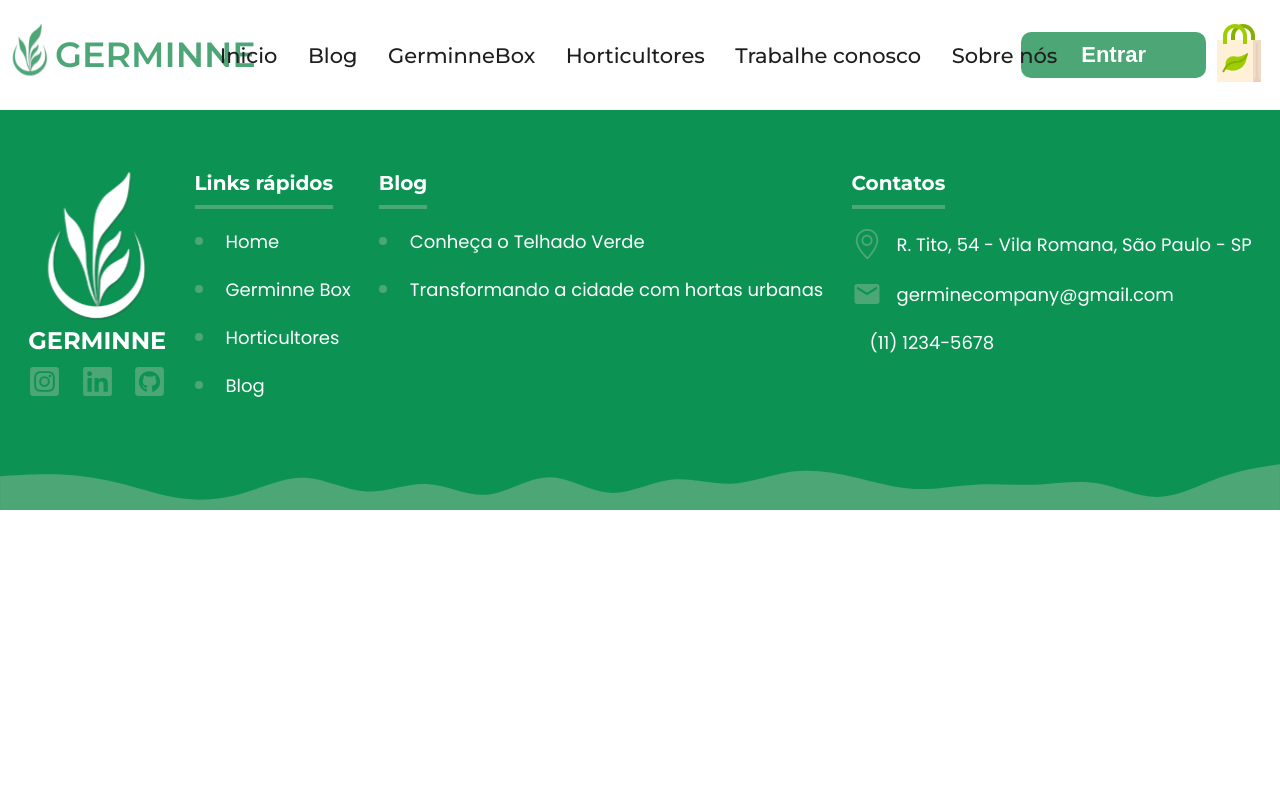
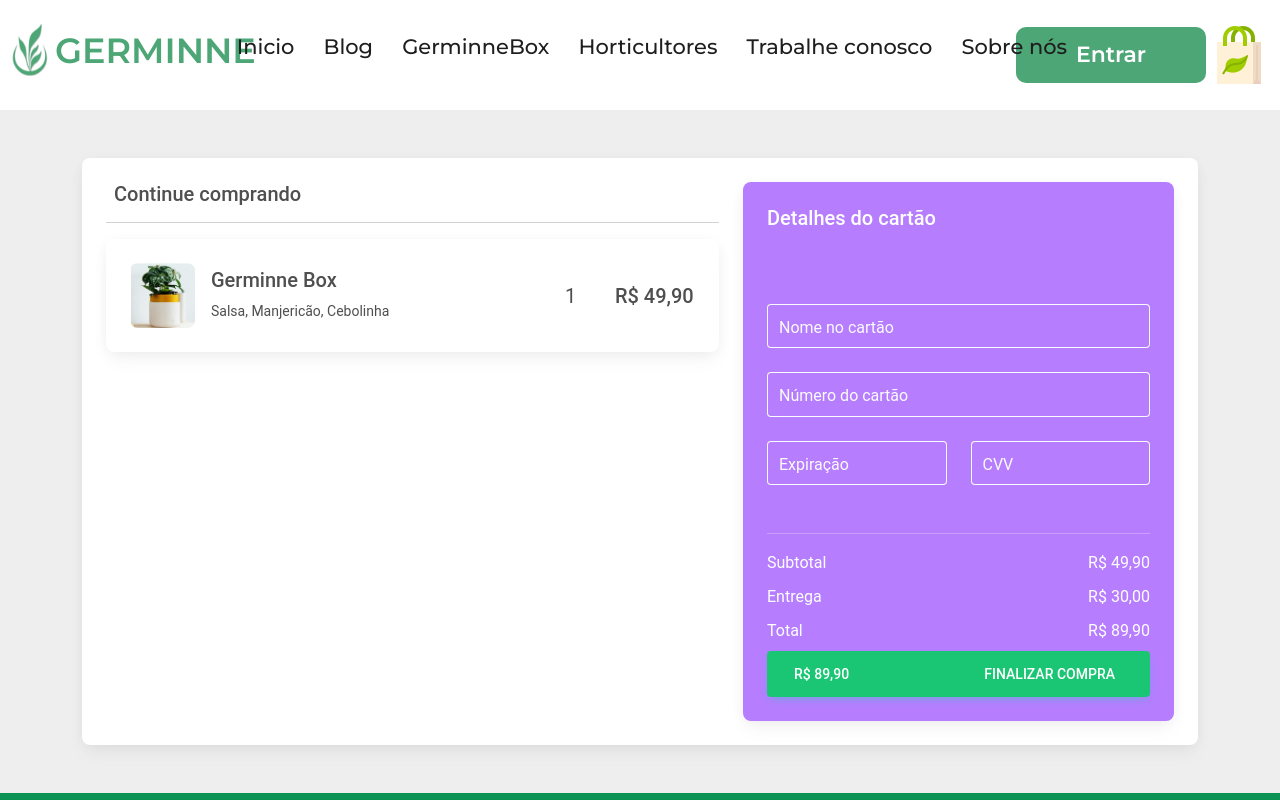
Before and after one commit to GermineCompany/germinne-front, a React (Vite) app: page /checkout in a window 1280 px wide. Shown: the top 800 px of the page. Built offline with nearby package versions, Linux system fonts and the light colour scheme; some icons are missing.

Commit message:
feat: cria pagina de checkout para as compras

```diff
--- a/package.json
+++ b/package.json
@@ -13,6 +13,7 @@
     "@formspree/react": "^2.5.1",
     "animate.css": "^4.1.1",
     "axios": "^1.6.2",
+    "mdb-react-ui-kit": "^7.0.0",
     "prop-types": "^15.8.1",
     "react": "^18.2.0",
     "react-awesome-slider": "^4.1.0",
--- a/src/App.jsx
+++ b/src/App.jsx
@@ -18,6 +18,7 @@
 import PerfilHorticultor from './pages/PerfilHorticultor/PerfilHorticultor';
 import FiltrosServico from './pages/FiltrosServico/FiltrosServico';
 import TrabalheConosco from './pages/TrabalheConosco/TrabalheConosco';
+import Checkout from './pages/Checkout/Checkout';
 
 function App() {
   const path = window.location.pathname;
@@ -62,6 +63,7 @@
           <Route path="/perfil-horticultor/:id" Component={PerfilHorticultor} />
           <Route path="/filtros-servico" Component={FiltrosServico} />
           <Route path="/trabalhe-conosco" Component={TrabalheConosco} />
+          <Route path="/checkout" Component={Checkout} />
         </Routes>
       </main>
       {path != '/login' &&
--- /dev/null
+++ b/src/pages/Checkout/Checkout.jsx
@@ -0,0 +1,150 @@
+import {
+  MDBBtn,
+  MDBCard,
+  MDBCardBody,
+  MDBCardImage,
+  MDBCol,
+  MDBContainer,
+  MDBIcon,
+  MDBInput,
+  MDBRow,
+  MDBTypography,
+} from 'mdb-react-ui-kit';
+import 'mdb-react-ui-kit/dist/css/mdb.min.css';
+import germinneBox from '../../images/gb-imagem-principal.png';
+import React from 'react';
+
+export default function Checkout() {
+  return (
+    <section className="h-100 h-custom" style={{ backgroundColor: '#eee' }}>
+      <MDBContainer className="py-5 h-100">
+        <MDBRow className="justify-content-center align-items-center h-100">
+          <MDBCol>
+            <MDBCard>
+              <MDBCardBody className="p-4">
+                <MDBRow>
+                  <MDBCol lg="7">
+                    <MDBTypography tag="h5">
+                      <a href="/loja" className="text-body">
+                        <MDBIcon fas icon="long-arrow-alt-left me-2" /> Continue comprando
+                      </a>
+                    </MDBTypography>
+
+                    <hr />
+
+                    <MDBCard className="mb-3">
+                      <MDBCardBody>
+                        <div className="d-flex justify-content-between">
+                          <div className="d-flex flex-row align-items-center">
+                            <div>
+                              <MDBCardImage
+                                src={ germinneBox }
+                                fluid className="rounded-3" style={{ width: '65px' }}
+                                alt="Shopping item" />
+                            </div>
+                            <div className="ms-3">
+                              <MDBTypography tag="h5">
+                                Germinne Box
+                              </MDBTypography>
+                              <p className="small mb-0">Salsa, Manjericão, Cebolinha</p>
+                            </div>
+                          </div>
+                          <div className="d-flex flex-row align-items-center">
+                            <div style={{ width: '50px' }}>
+                              <MDBTypography tag="h5" className="fw-normal mb-0">
+                                1
+                              </MDBTypography>
+                            </div>
+                            <div style={{ width: '80px' }}>
+                              <MDBTypography tag="h5" className="mb-0">
+                                R$ 49,90
+                              </MDBTypography>
+                            </div>
+                            <a href="#!" style={{ color: '#cecece' }}>
+                              <MDBIcon fas icon="trash-alt" />
+                            </a>
+                          </div>
+                        </div>
+                      </MDBCardBody>
+                    </MDBCard>
+                  </MDBCol>
+
+                  <MDBCol lg="5">
+                    <MDBCard style={{ backgroundColor: 'var(--cta-roxo)' }} id='card-detalhes-cartao' className="bg-#FCE4EC text-white rounded-3">
+                      <MDBCardBody>
+                        <div className="d-flex justify-content-between align-items-center mb-4">
+                          <MDBTypography tag="h5" className="mb-0">
+                            Detalhes do cartão
+                          </MDBTypography>
+                        </div>
+
+                        <a href="#!" type="submit" className="text-white">
+                          <MDBIcon fab icon="cc-mastercard fa-2x me-2" />
+                        </a>
+                        <a href="#!" type="submit" className="text-white">
+                          <MDBIcon fab icon="cc-visa fa-2x me-2" />
+                        </a>
+                        <a href="#!" type="submit" className="text-white">
+                          <MDBIcon fab icon="cc-amex fa-2x me-2" />
+                        </a>
+                        <a href="#!" type="submit" className="text-white">
+                          <MDBIcon fab icon="cc-paypal fa-2x me-2" />
+                        </a>
+
+                        <form className="mt-4">
+                          <MDBInput className="mb-4" label="Nome no cartão" type="text" size="lg"
+                            placeholder="Nome no cartão" contrast />
+
+                          <MDBInput className="mb-4" label="Número do cartão" type="text" size="lg"
+                            minLength="19" maxLength="19" placeholder="1234 5678 9012 3457" contrast />
+
+                          <MDBRow className="mb-4">
+                            <MDBCol md="6">
+                              <MDBInput className="mb-4" label="Expiração" type="text" size="lg"
+                                minLength="7" maxLength="7" placeholder="MM/AAAA" contrast />
+                            </MDBCol>
+                            <MDBCol md="6">
+                              <MDBInput className="mb-4" label="CVV" type="text" size="lg" minLength="3"
+                                maxLength="3" placeholder="&#9679;&#9679;&#9679;" contrast />
+                            </MDBCol>
+                          </MDBRow>
+                        </form>
+
+                        <hr />
+
+                        <div className="d-flex justify-content-between">
+                          <p className="mb-2">Subtotal</p>
+                          <p className="mb-2">R$ 49,90</p>
+                        </div>
+
+                        <div className="d-flex justify-content-between">
+                          <p className="mb-2">Entrega</p>
+                          <p className="mb-2">R$ 30,00</p>
+                        </div>
+
+                        <div className="d-flex justify-content-between">
+                          <p className="mb-2">Total</p>
+                          <p className="mb-2">R$ 89,90</p>
+                        </div>
+
+                        <MDBBtn style={{ backgroundColor: 'var(--font-banner-verde)' }} color="info" block size="lg">
+                          <div className="d-flex justify-content-between">
+                            <span>R$ 89,90</span>
+                            <span>
+                              Finalizar compra{' '}
+                              <i className="fas fa-long-arrow-alt-right ms-2"></i>
+                            </span>
+                          </div>
+                        </MDBBtn>
+                      </MDBCardBody>
+                    </MDBCard>
+                  </MDBCol>
+                </MDBRow>
+              </MDBCardBody>
+            </MDBCard>
+          </MDBCol>
+        </MDBRow>
+      </MDBContainer>
+    </section>
+  );
+}
--- /dev/null
+++ b/src/pages/Checkout/checkout.css
@@ -0,0 +1,7 @@
+#card-detalhes-cartao {
+    background-color: red !important;
+}
+
+.bg-primary {
+    background-color: red !important;
+}
```
Also changed, not shown: 1 other file (tests, documents, lock files or other folders).
